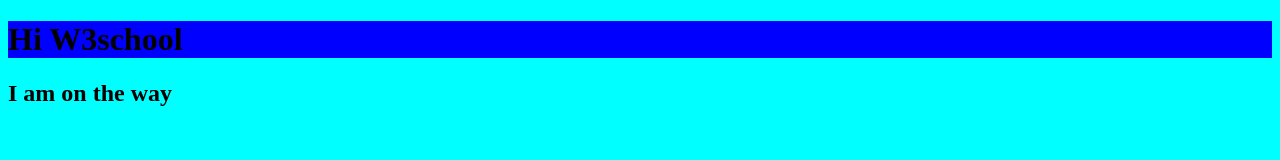
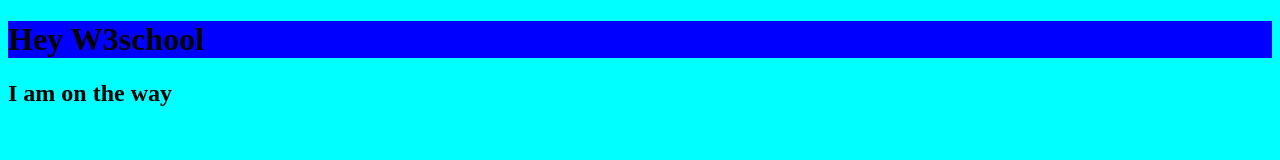
Before and after one commit to Teklu2022/W3school, a plain HTML site: page index.html in a window 1280 px wide. Drawn offline with Linux system fonts and the light colour scheme.

Commit message:
I edited Name of W3school

```diff
--- a/index.html
+++ b/index.html
@@ -8,7 +8,7 @@
     <link rel="stylesheet" href="css/style.css">
 </head>
 <body>
-    <h1>Hi W3school</h1>
+    <h1>Hey W3school</h1>
     <h2>I am on the way</h2>
 </body>
 </html>
```
